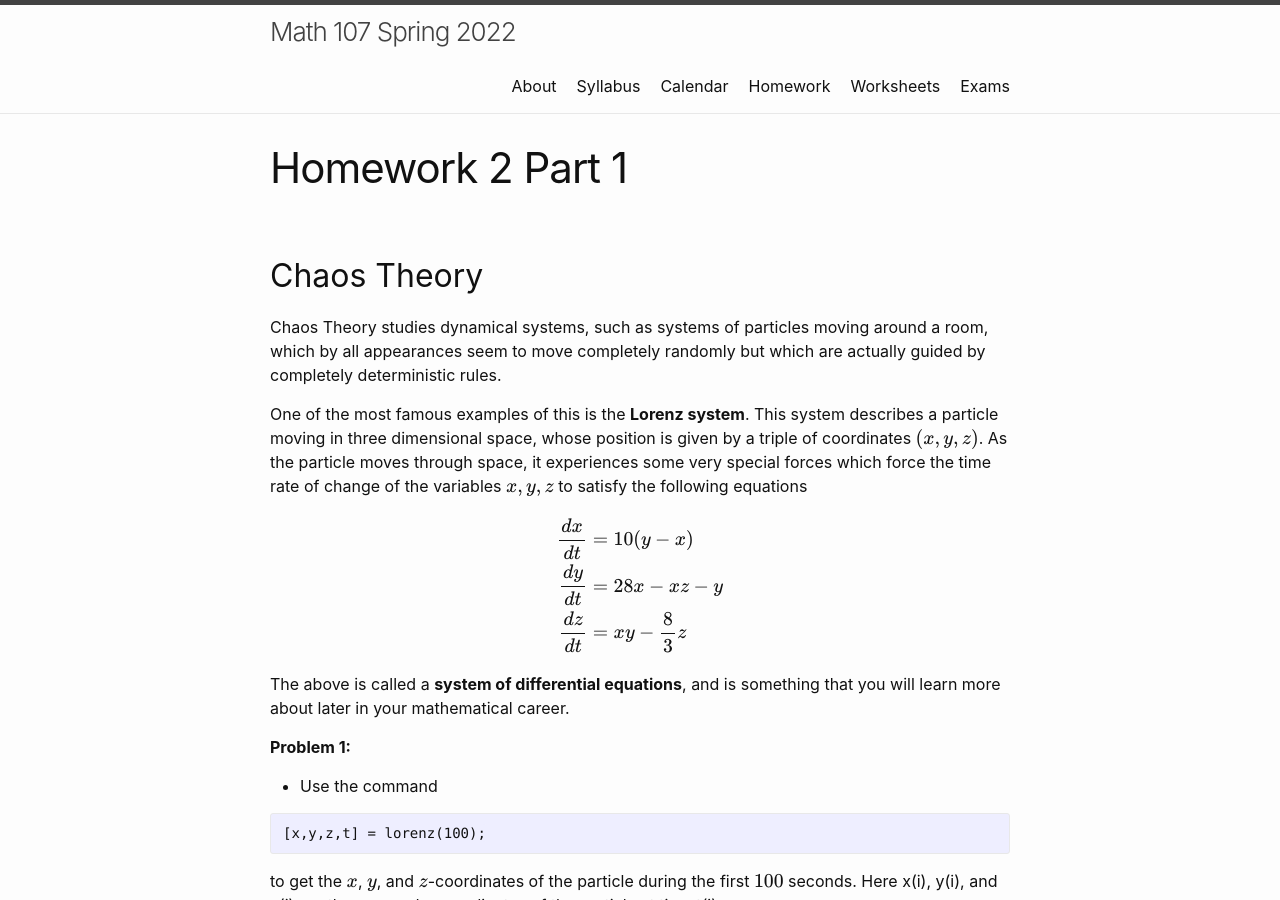
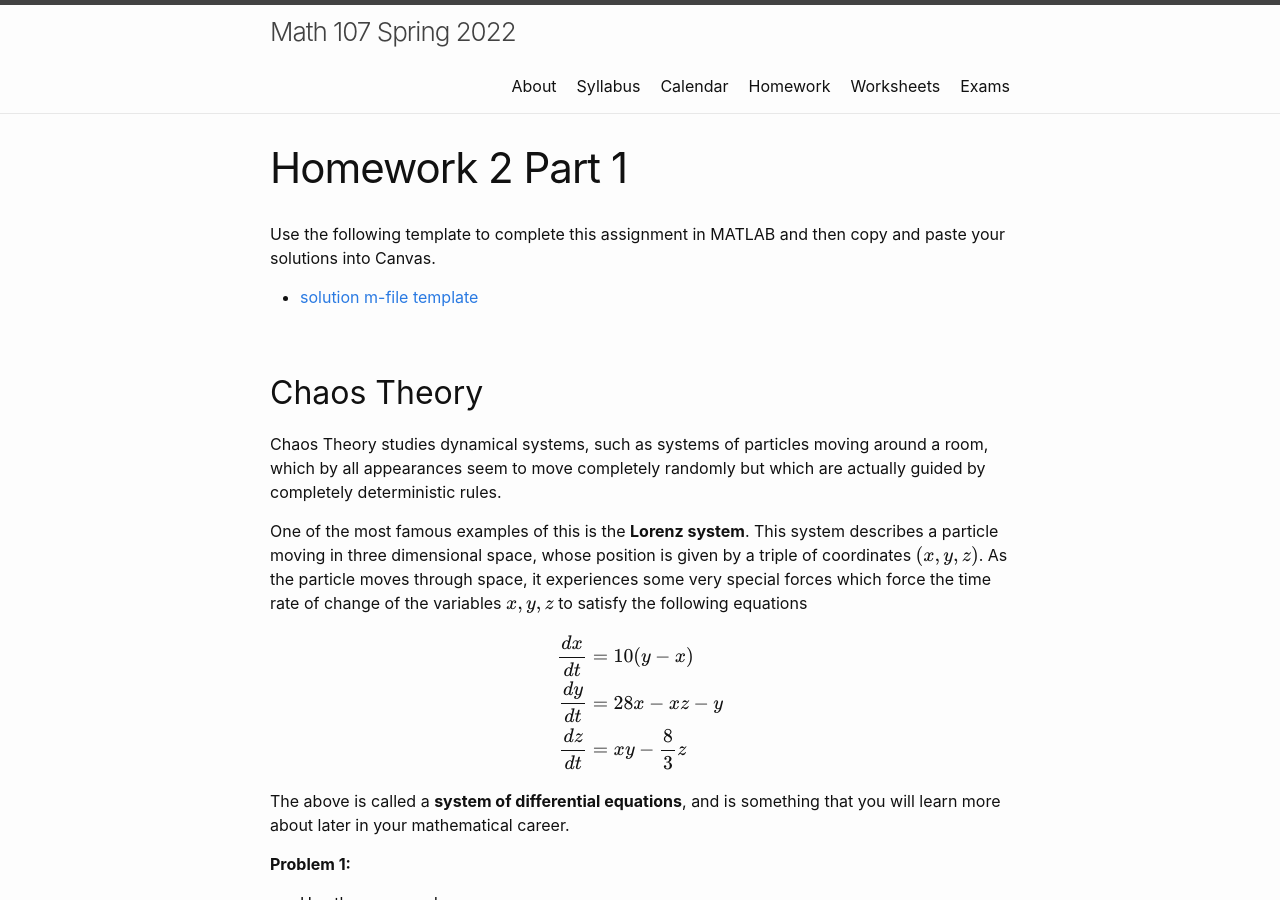
Before and after one commit to wcasper/math107spring2022, a Jekyll site: the page built from _homework/hw2/hw2-part1.md, in a window 1280 px wide and 900 px high. Built offline with Jekyll 4.4.1, drawn with Linux system fonts in a browser that asks for light colours.

Commit message:
added solution template

```diff
--- a/_homework/hw2/hw2-part1.md
+++ b/_homework/hw2/hw2-part1.md
@@ -3,6 +3,9 @@ layout: page
 title: Homework 2 Part 1
 permalink: /homework/hw2/hw2-part1
 ---
+
+Use the following template to complete this assignment in MATLAB and then copy and paste your solutions into Canvas.
+* [solution m-file template](hw2_part1.m)
 
 ## Chaos Theory
 
```
